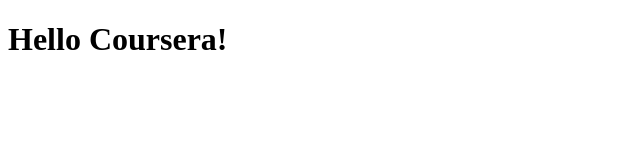
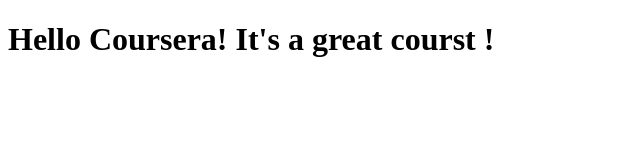
Before and after one commit to 4815162342lostVika/coursera-test, a plain HTML site: page site/index.html in a window 1280 px wide. Shown: the whole page, without its empty margins (0-640 px from the left). Drawn offline with Linux system fonts and the light colour scheme.

Commit message:
Small addition to our page content.

```diff
--- a/site/index.html
+++ b/site/index.html
@@ -4,6 +4,6 @@
  	<title>Hello Coursera!</title>
  </head>
  <body>
- <h1>Hello Coursera!</h1>
+ <h1>Hello Coursera! It's a great courst !</h1>
  </body>
  </html>
```
